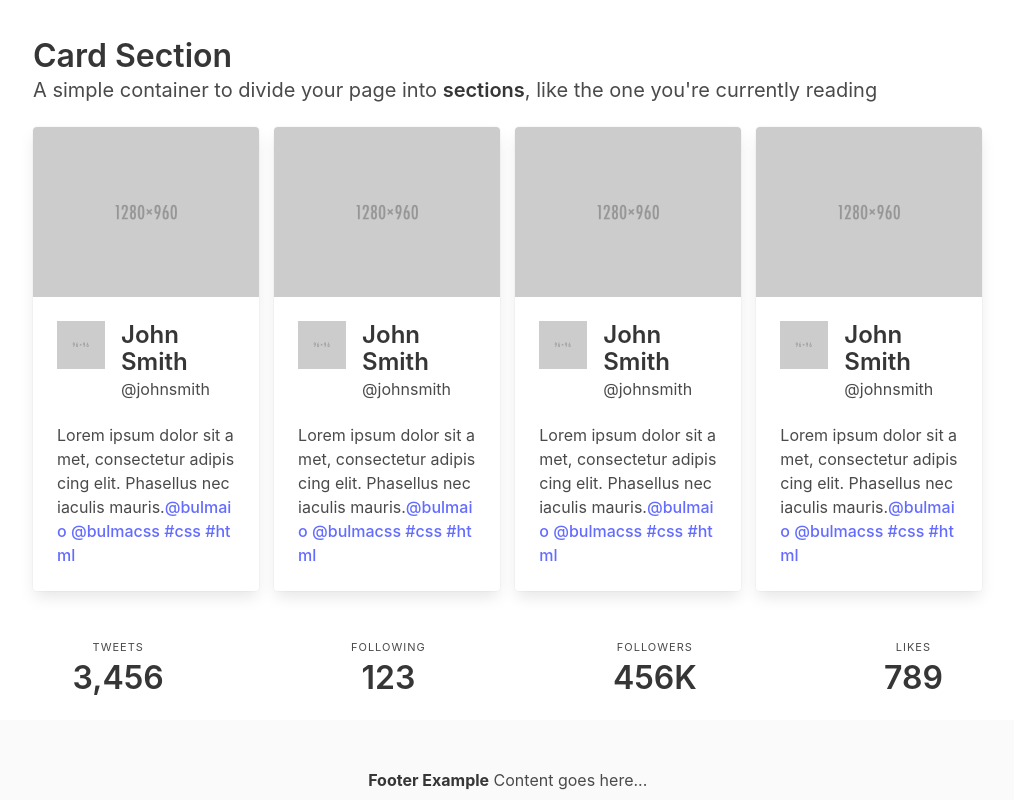
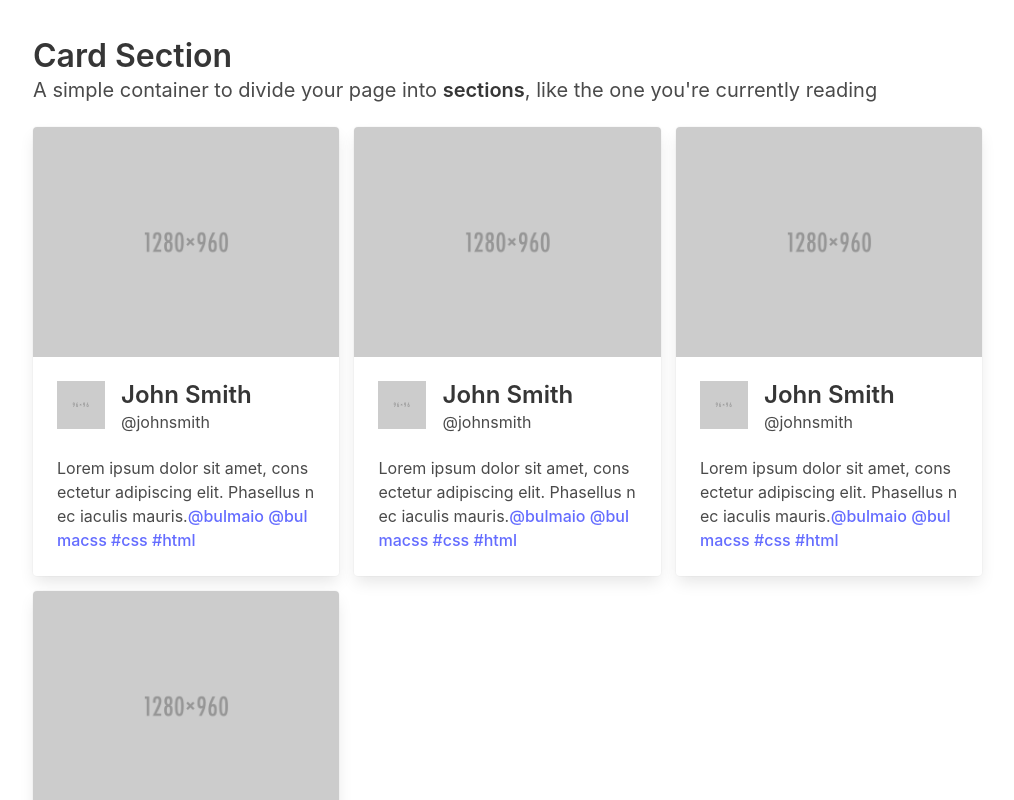
Before and after one commit to julianjohannesen/bulma-card, a React (Vite) app in the folder vite-project/: page / in a window 1280 px wide. Shown: the part 580-1380 px from the top of the page, without its empty margins (15-1029 px from the left). Built offline with nearby package versions, Linux system fonts and the light colour scheme.

Commit message:
more work on card props

```diff
--- a/vite-project/src/components/Wrapper.jsx
+++ b/vite-project/src/components/Wrapper.jsx
@@ -83,7 +83,7 @@ function Wrapper(){
 
                         <div className="" style={{
                             display: "grid",
-                            gridTemplateColumns: "repeat(auto-fill, minmax(200px, 1fr)",
+                            gridTemplateColumns: "repeat(auto-fill, minmax(275px, 1fr)",
                             gridGap: "15px"
                         }}>
                             <Card
```
